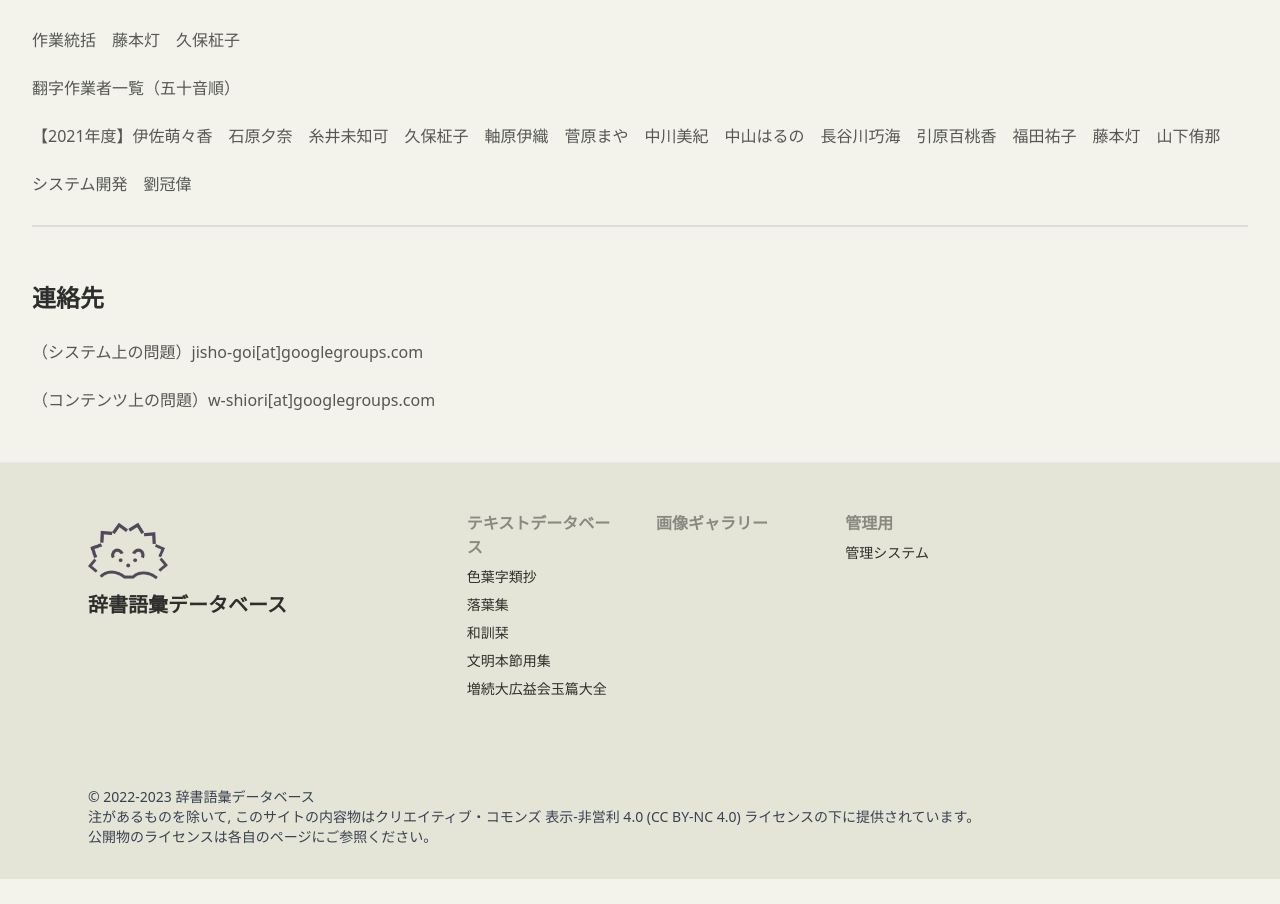
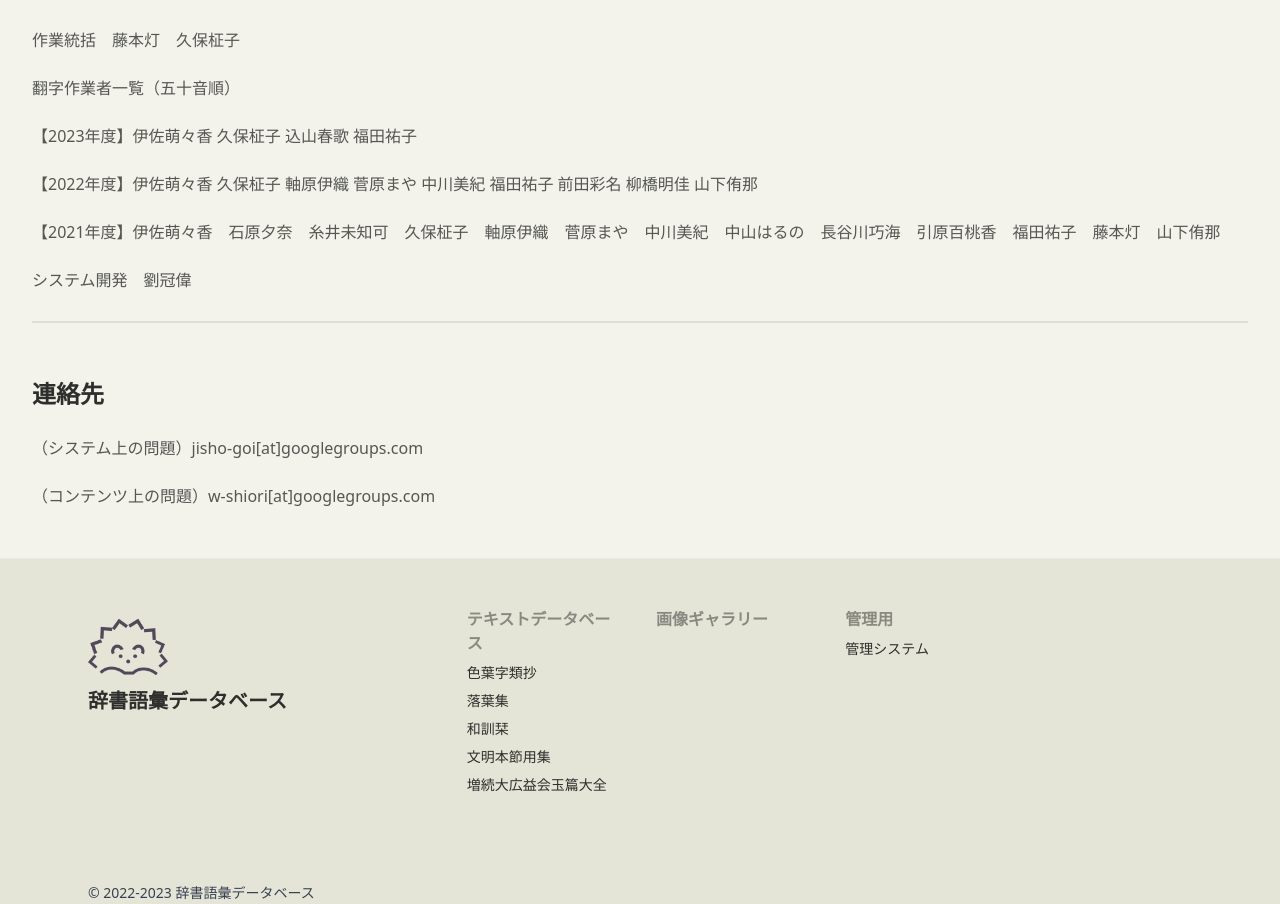
Before and after one commit to toyjack/jisho-goi-db, a Next.js app: page /wakunnoshiori in a window 1280 px wide. Shown: the part 1352-2256 px from the top of the page. Before the commit the page ends 2231 px from the top, so only its background shows below. Built offline with nearby package versions, Linux system fonts and the light colour scheme.

Commit message:
updated: wakunnosiori's author names

```diff
--- a/markdown/WakunnosioriManual.mdx
+++ b/markdown/WakunnosioriManual.mdx
@@ -21,6 +21,10 @@ import CcLicense from "@/markdown/CC-BY-NC.mdx"
 
 翻字作業者一覧（五十音順）
 
+【2023年度】伊佐萌々香 久保柾子 込山春歌 福田祐子
+
+【2022年度】伊佐萌々香 久保柾子 軸原伊織 菅原まや 中川美紀 福田祐子 前田彩名 柳橋明佳 山下侑那
+
 【2021年度】伊佐萌々香　石原夕奈　糸井未知可　久保柾子　軸原伊織　菅原まや　中川美紀　中山はるの　長谷川巧海　引原百桃香　福田祐子　藤本灯　山下侑那
 
 システム開発　劉冠偉
```
